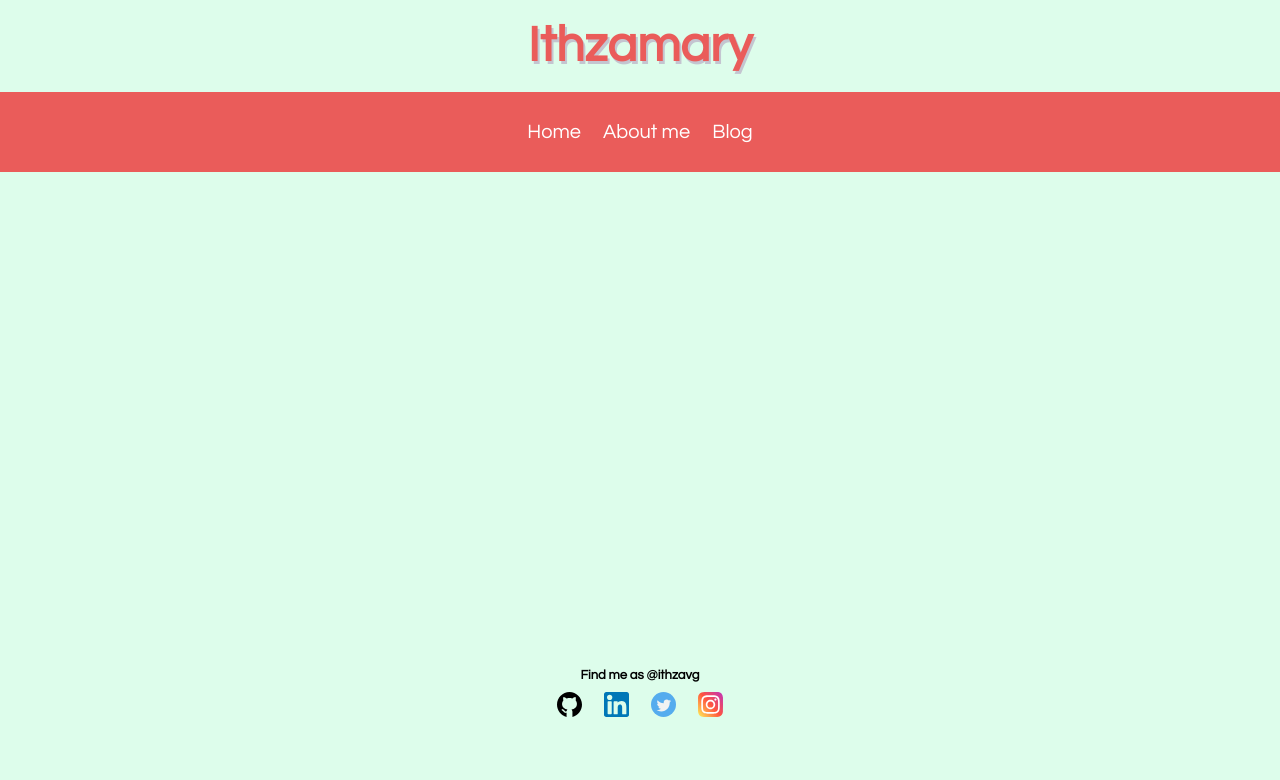
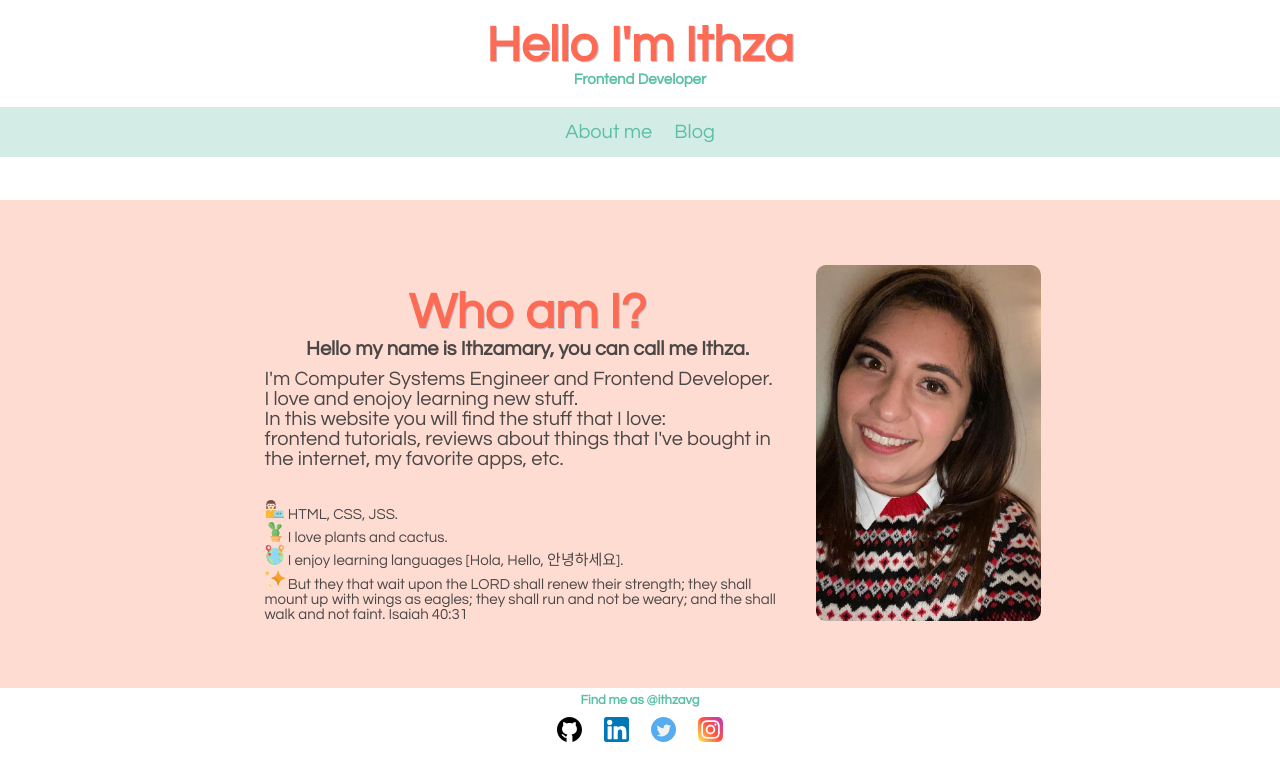
Before and after one commit to ithzavg/personalBlog, a plain HTML site: page index.html in a window 1280 px wide. Drawn offline with Linux system fonts and the light colour scheme.

Commit message:
Web page content

```diff
--- a/css/desktop.css
+++ b/css/desktop.css
@@ -0,0 +1,49 @@
+.main-container{
+    height: 61vh;
+    flex-direction: row;
+    justify-content: center;
+
+}
+
+.header{
+    height: 25vh;
+}
+
+.nav{
+    padding: 5px;
+    list-style: none;
+    text-align: center;
+}
+
+.footer{
+    height: 10vh;
+}
+
+
+.img__main-container{
+    width: 225px;
+    border-radius: 10px;
+}
+
+.info{
+    width: 45%;
+    padding: 25px;
+}
+
+
+.info p {
+    font-size: 2rem;
+}
+
+.info ul {
+    font-size: 1.5rem;
+
+}
+
+
+
+.name__main{
+    font-weight: bold;
+    text-align: center;
+    margin-bottom: 10px;
+}
--- a/css/style.css
+++ b/css/style.css
@@ -9,21 +9,29 @@ html{
 }
 
 body{
-    background-color: #ddfdeb;
+    background-color: #ffffff;
     font-family: 'Questrial', sans-serif;
 }
 
 .header{
-    height: 25vh;
+    height: 23vh;
 }
 
-.encabezado{
-    color: #EA5C5A;
+.header__encabezado{
+    color: #FD6B54;
     font-weight: bold;
     font-size: 5rem;
-    text-shadow: 2px 3px 0 #c4c5d0;
-    padding:20px;
+    text-shadow: 1px 1px 0 #c4c5d0;
+    padding: 20px 20px 0px 20px;
     text-align: center;
+}
+
+.header__subtitle{
+    text-align: center;
+    margin-bottom: 20px;
+    font-size: 1.5rem;
+    font-weight: bold;
+    color: #5BC0A5;
 }
 
 .nav{
@@ -32,34 +40,67 @@ body{
     text-align: center;
 }
 .nav-menu{
-    background-color: #EA5C5A;
+    background-color: #D4ECE6;
 }
 
 .nav li{
     display: inline-block;
     font-size: 20px;
-    color: #fff;
+    color: #5BC0A5;
     margin: 10px 0;
     padding-left: 10px;
     padding-right: 10px;
+    cursor: pointer;
+}
+
+.nav li:hover{
+    color:#FD6B54;
 }
 
 .nav p{
     font-size:1.3rem;
     font-weight: bold;
+    color: #5BC0A5;
 }
 
 .main-container{
-    height: 56vh;
+    display: flex;
+    height: 67vh;
+    background-color: #FFDCD2;
+    flex-direction: column;
+    align-items: center;
+}
+
+.info{
+    padding: 15px;
+}
+
+.info p {
+    font-size: 1.5rem;
+    color: #4a4747;
+
+}
+
+.info ul {
+    font-size: 1rem;
+    list-style: none;
+    color: #4a4747;
+    margin-top: 30px;
+}
+
+.img__main-container{
+    width: 115px;
+    border-radius: 10px;
+}
+
+.icon__info{
+    width: 20px;
 }
 
 .footer{
-    height: 19vh;
+    height: 10vh;
 }
 
 .img-footer{
     width: 25px;
 }
-/*Encabezado #E95C59*/
-/*Cuerpo #020204 */
-/*Blanco #00000*/
--- a/css/tablet.css
+++ b/css/tablet.css
@@ -0,0 +1,17 @@
+.main-container{
+    height: 67vh;
+}
+
+.header{
+    height: 19vh;
+}
+
+.nav{
+    padding: 5px;
+    list-style: none;
+    text-align: center;
+}
+
+.footer{
+    height: 10vh;
+}
--- a/index.html
+++ b/index.html
@@ -12,16 +12,42 @@
 </head>
 <body>
     <header class="header">
-        <h1 class="encabezado">Ithzamary</h1>
+        <h1 class="header__encabezado">Hello I'm Ithza</h1>
+        <p class="header__subtitle">Frontend Developer</p>
         <nav class="nav nav-menu">
             <ul>
-                <li>Home</li>
                 <li>About me</li>
                 <li>Blog</li>
             </ul>
         </nav>
     </header>
     <section class="main-container">
+
+        <div class="info">
+            <h2 class="header__encabezado">Who am I?</h2>
+
+            <p class="name__main">Hello my name is Ithzamary, you can call me Ithza.</p>
+            <p>I'm Computer Systems Engineer and Frontend Developer.</p>
+            <p>I love and enojoy learning new stuff.</p>
+            <p>In this website you will find the stuff that I love: <br>
+                frontend tutorials, reviews about things that I've bought in the internet,
+                my favorite apps, etc.</p>
+
+            <ul>
+                <li> <img src="assets/dev.svg" alt="" class="icon__info"> HTML, CSS, JSS.</li>
+                <li> <img src="assets/cactus.svg" alt="" class="icon__info"> I love plants and cactus.</li>
+                <li> <img src="assets/world.svg" alt="" class="icon__info"> I enjoy learning languages [Hola, Hello, 안녕하세요]. </li>
+                <li> <img src="assets/shining.svg" alt="" class="icon__info"> But they that wait upon the LORD shall renew their strength;
+                    they shall mount up with wings as eagles; they shall run and not be weary;
+                    and the shall walk and not faint. Isaiah 40:31
+                </li>
+            </ul>
+        </div>
+
+        <figure class="img-container">
+            <img class="img__main-container" src="assets/ithza.jpeg" alt="Profile Image">
+        </figure>
+
 
     </section>
 
```
Also changed, not shown: assets/cactus.svg (added), assets/dev.svg (added), assets/ithza.jpeg (added), assets/shining.svg (added), assets/world.svg (added).
